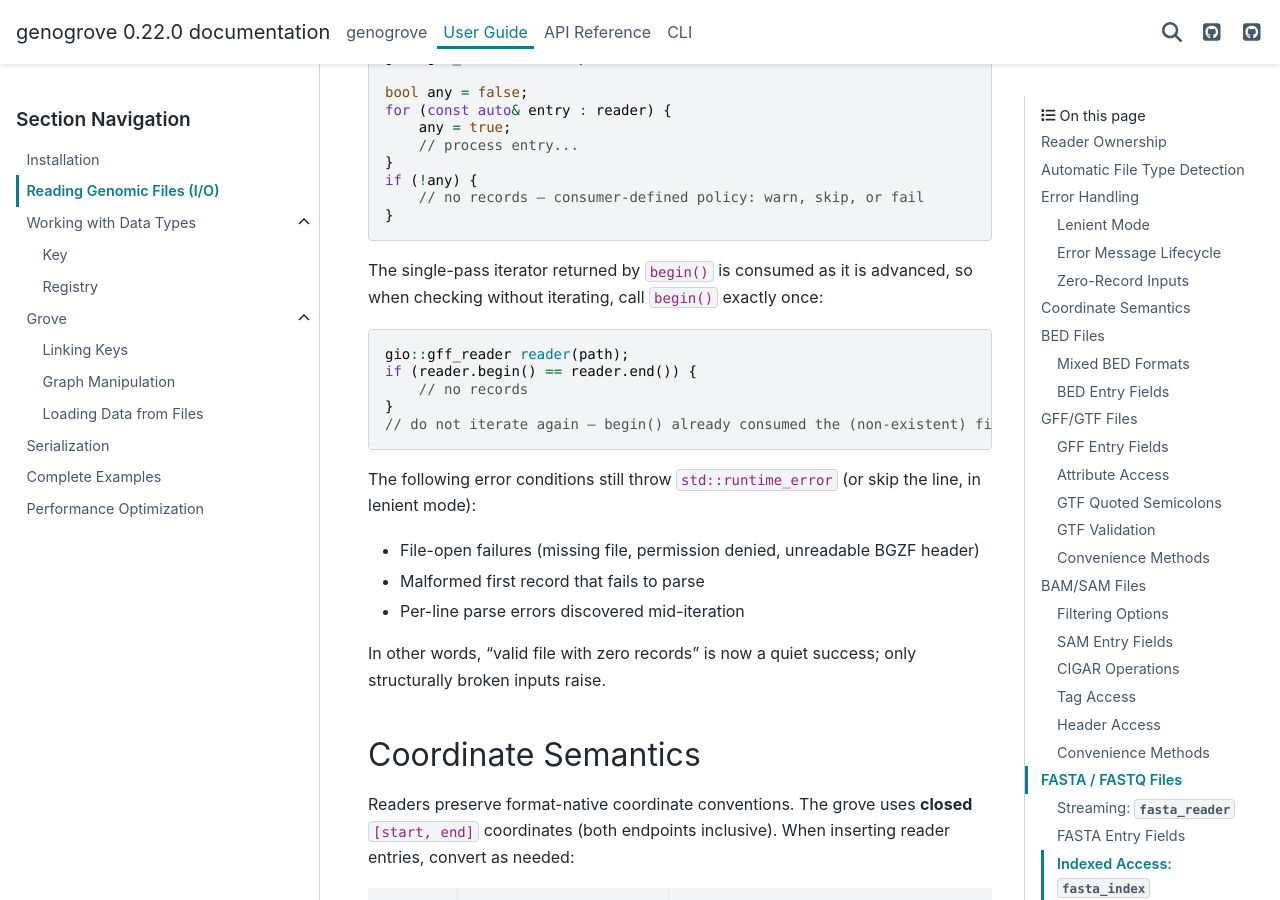
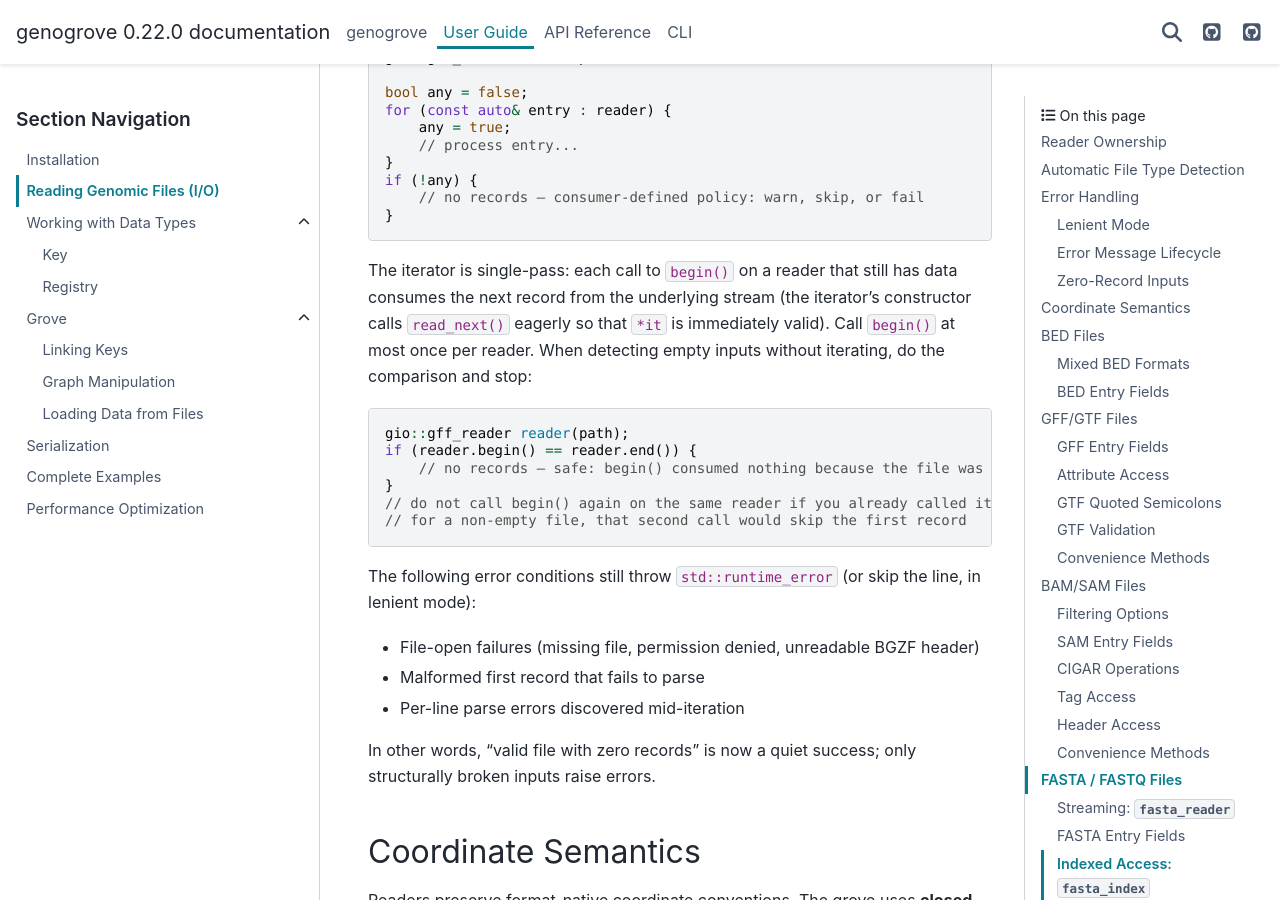
Before and after one commit to genogrove/docs, a Sphinx documentation site: the page built from source/guide/io.md, in a window 1280 px wide and 900 px high, scrolled down 3629 px. Built offline with Sphinx 7.4.7 and the PyData theme 0.15.4, drawn with Linux system fonts in a browser that asks for light colours.

Commit message:
Address review feedback on docs
- io.md: fix incomplete sentence ("inputs raise" → "inputs raise errors")
- io.md: tighten the begin()-consumes-records warning so the empty-file
  case is not misleading (begin() consumes nothing on an empty file;
  the hazard is only on non-empty files when begin() is called twice)
- grove.md: clarify that the flanking() predicate example assumes a
  grove parameterised with genomic_coordinate, since get_strand() is
  not available on plain interval keys
- grove.md: note that flanking() works on any populated grove
  regardless of insertion order — sorted is used in the example only
  for parity with surrounding sections
- grove.md: cross-link from "Querying Intervals" to "Flanking-Key
  Queries" so readers find the bracketing query when exploring overlap
  queries

````diff
--- a/source/guide/io.md
+++ b/source/guide/io.md
@@ -161,15 +161,18 @@ if (!any) {
 }
 ```
 
-The single-pass iterator returned by `begin()` is consumed as it is advanced, so when checking
-without iterating, call `begin()` exactly once:
+The iterator is single-pass: each call to `begin()` on a reader that still has data
+consumes the next record from the underlying stream (the iterator's constructor calls
+`read_next()` eagerly so that `*it` is immediately valid). Call `begin()` at most once
+per reader. When detecting empty inputs without iterating, do the comparison and stop:
 
 ```cpp
 gio::gff_reader reader(path);
 if (reader.begin() == reader.end()) {
-    // no records
+    // no records — safe: begin() consumed nothing because the file was empty
 }
-// do not iterate again — begin() already consumed the (non-existent) first record
+// do not call begin() again on the same reader if you already called it above —
+// for a non-empty file, that second call would skip the first record
 ```
 
 The following error conditions still throw `std::runtime_error` (or skip the line, in lenient mode):
@@ -179,7 +182,7 @@ The following error conditions still throw `std::runtime_error` (or skip the lin
 - Per-line parse errors discovered mid-iteration
 
 In other words, "valid file with zero records" is now a quiet success; only structurally broken
-inputs raise.
+inputs raise errors.
 
 ## Coordinate Semantics
 
````
Also changed, not shown: source/guide/grove/grove.md (+14 -1 lines).
